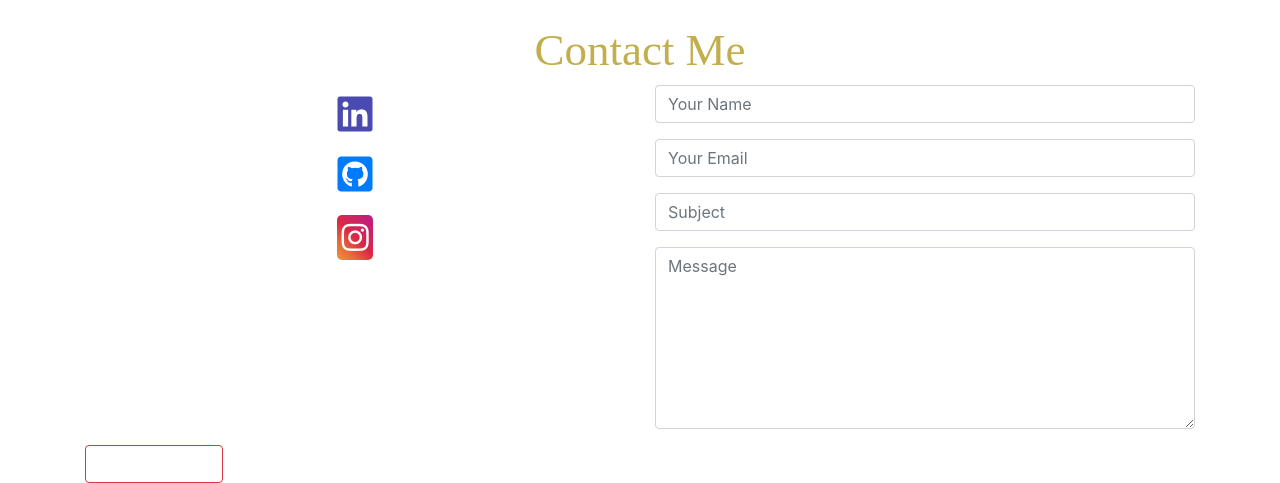
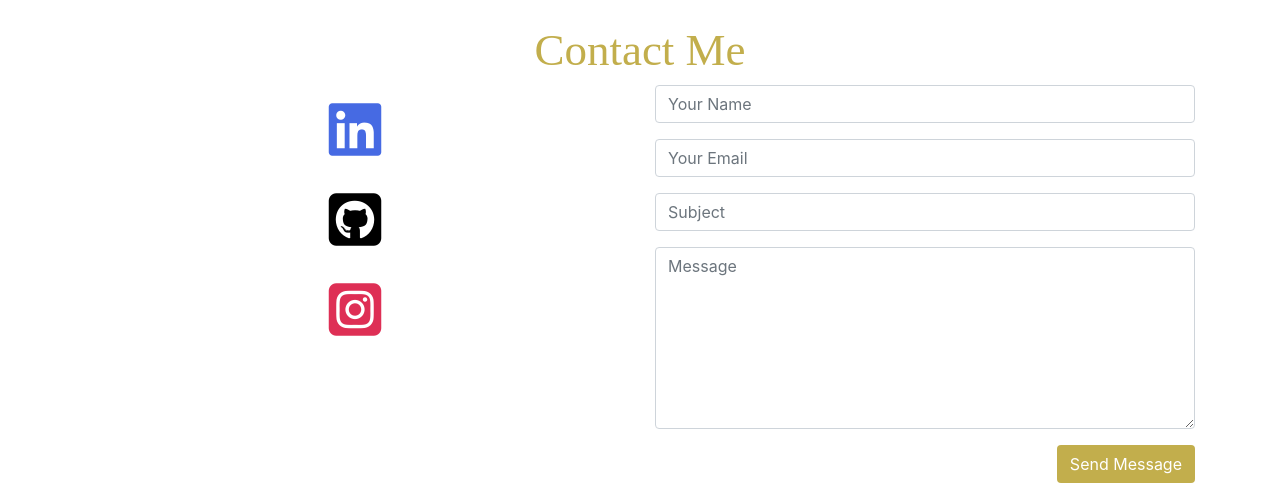
Before and after one commit to JazzSteve/My-Site, a PHP site: page /mysite.html in a window 1280 px wide. Shown: the part 1846-2329 px from the top of the page. Run offline with PHP 8.4, Linux system fonts and the light colour scheme; some libraries are stand-ins or nearby versions; some web fonts are replaced.

Commit message:
finished social icons in project section

```diff
--- a/mysite.css
+++ b/mysite.css
@@ -153,23 +153,32 @@ h2 {
 
 /*CONTACT SECTION*/
 .social-icons {
-	font-size: 40px;
+	font-size: 60px;
 }
 
 .linkedin {
-	color: #4a4ab0;
+	color: #466ae3;
 }
 
-.instagram {
-	color: white;
-	padding: 4px;
-	border-radius: 5px;
-	font-size: 31px;
- 	background: #f09433;
-	background: -moz-linear-gradient(45deg, #f09433 0%, #e6683c 25%, #dc2743 50%, #cc2366 75%, #bc1888 100%);
-	background: -webkit-linear-gradient(45deg, #f09433 0%,#e6683c 25%,#dc2743 50%,#cc2366 75%,#bc1888 100%);
-	background: linear-gradient(45deg, #f09433 0%,#e6683c 25%,#dc2743 50%,#cc2366 75%,#bc1888 100%);
-	filter: progid:DXImageTransform.Microsoft.gradient( startColorstr='#f09433', endColorstr='#bc1888',GradientType=1 );
+.linkedin:hover {
+	color: #466ae3;
+}
+
+.github {
+	color: black;
+}
+
+.github:hover {
+	color: black;
+}
+
+.instagram .fa-instagram-square {
+	color: #de2f55;
+	/*background: linear-gradient(#DD2A7B,#8134AF);*/
+ }
+
+.btn {
+	background-color: #c2ae4c;
 }
 
 
@@ -215,4 +224,23 @@ h2 {
 		padding-right: 0;
 	}
 
+	.contact-section .row {
+		justify-content: center;
+	}
+
+	.contact-social {
+		justify-content: space-between;
+		display: flex;
+		align-items: center;
+		margin-bottom: 20px;
+	}
+
 }
+
+@media(max-width: 567px) {
+	.contact-social {
+		justify-content: space-evenly;
+	}
+
+
+}
--- a/mysite.html
+++ b/mysite.html
@@ -14,6 +14,7 @@
     <link href="https://fonts.googleapis.com/css?family=Playfair+Display&display=swap" rel="stylesheet">
     <link href="https://fonts.googleapis.com/css?family=Bellota:400,700|Cormorant+Garamond|Montserrat&display=swap" rel="stylesheet">
     <link rel="stylesheet" href="https://use.fontawesome.com/releases/v5.11.2/css/all.css">
+    <script src="https://kit.fontawesome.com/e0228cccad.js" crossorigin="anonymous"></script>
     <link href="https://fonts.googleapis.com/css2?family=Dosis:wght@400;500&family=Pangolin&display=swap" rel="stylesheet">
 
 
@@ -111,7 +112,7 @@
         <div class="col-12">
           <h2 class="text-center mt-4">Contact Me</h2>
         </div>
-        <div class="col-6 text-center">
+        <div class="col-sm-12 col-md-6 contact-social text-center">
           <div class="social-icons">
             <a class="linkedin" href="#"><i class="fab fa-linkedin"></i></a>
           </div>
@@ -119,10 +120,10 @@
             <a class="github" href="#"><i class="fab fa-github-square"></i></a>
           </div>
           <div class="social-icons">
-            <a class="instagram" href="#"><i class="fab fa-instagram"></i></a>
+            <a class="instagram" href="#"><i class="fab fa-instagram-square"></i></a>
           </div>
         </div>
-        <div class="col-md-6 contact-2">
+        <div class="col-sm-12 col-md-6 contact-2">
           <form action="#" class="contact-form">
             <div class="form-group">
               <input type="text" id="fname" class="form-control" placeholder="Your Name">
@@ -137,15 +138,13 @@
               <textarea name="message" id="message" cols="20" rows="7" class="form-control" placeholder="Message"></textarea>
             </div>
         </div>
+        <div class="col-md-12 text-right">
+          <input type="submit" value="Send Message" class="btn btn-md text-white">
+        </div>
       </div> <!-- row end -->
-      <div class="row">
-        <div class="col-md-12">
-          <input type="submit" value="Send Message" class="btn btn-md border border-danger text-white">
-        </div>
-      </div>
       </form> <!-- form end -->
     </div>
-  </div>
+  </div><!--end of contact section-->
 
 
 
```
